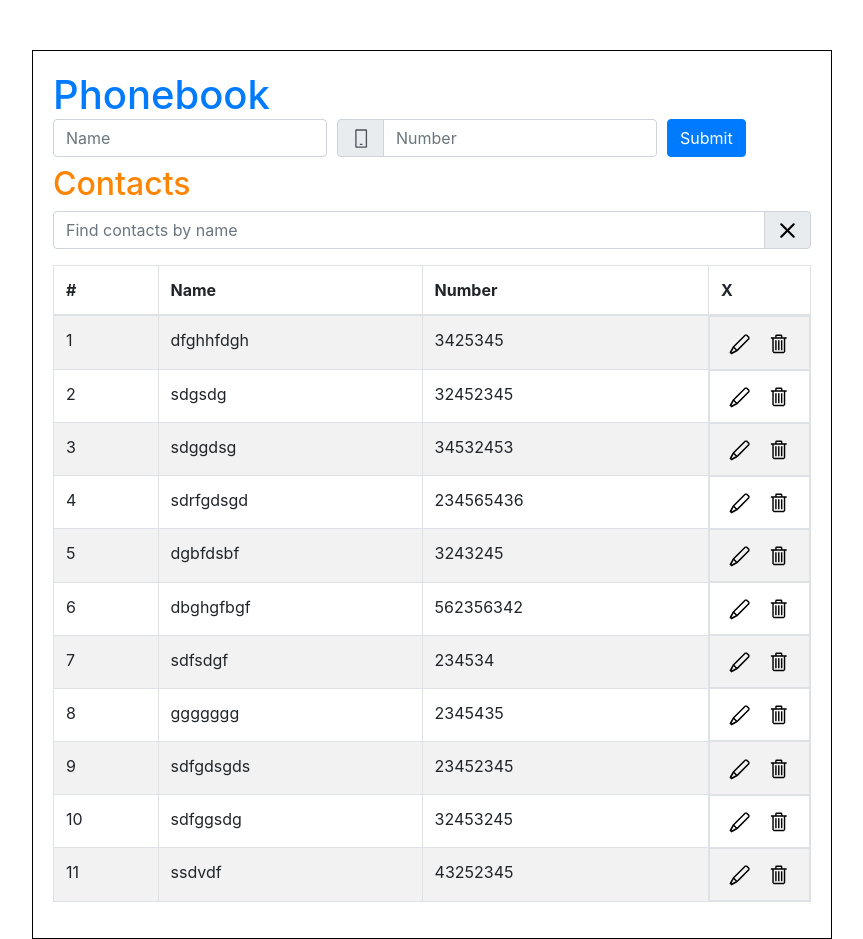
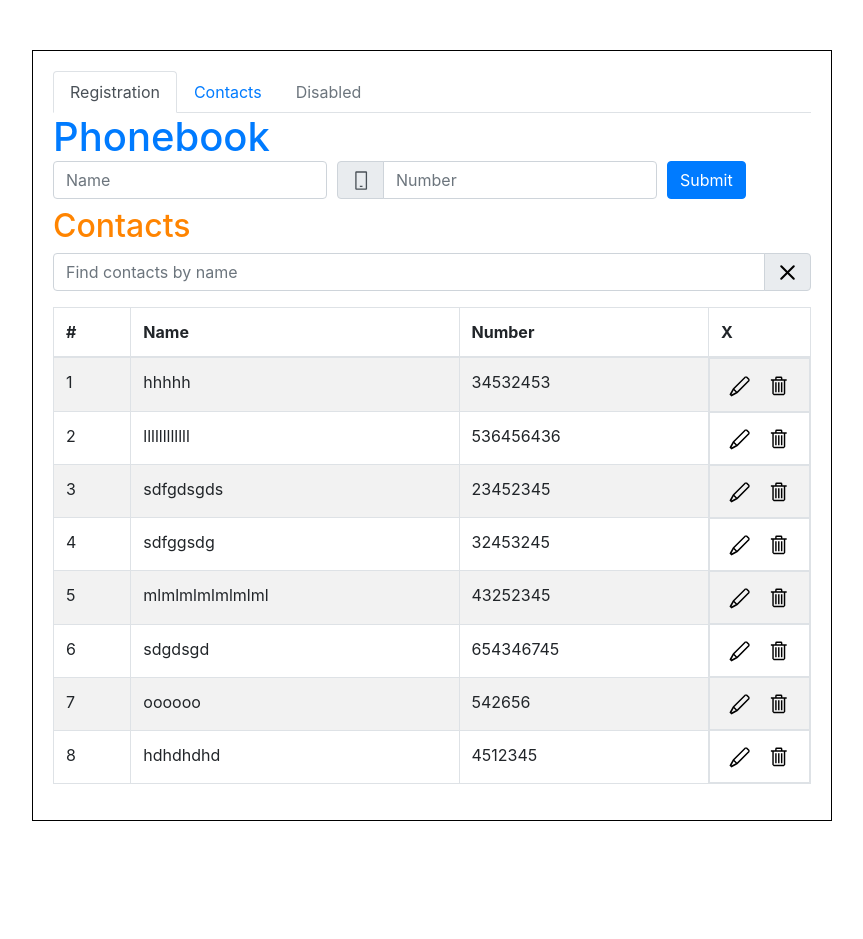
Before and after one commit to alexandr90h/goit-react-hw-08-phonebook, a React (Create React App) app: page /contacts in a window 1280 px wide. Shown: the whole page, without its empty margins (208-1071 px from the left). After the commit the page ends 821 px from the top, so only its background shows below. Built offline with nearby package versions, Linux system fonts and the light colour scheme; data requests are answered from the project's data file.

Commit message:
27.01.2021-3

```diff
--- a/db.json
+++ b/db.json
@@ -1,44 +1,14 @@
 {
   "contacts": [
     {
-      "name": "dfghhfdgh",
-      "number": "3425345",
-      "id": 1
-    },
-    {
-      "name": "sdgsdg",
-      "number": "32452345",
-      "id": 2
-    },
-    {
-      "name": "sdggdsg",
+      "name": "hhhhh",
       "number": "34532453",
       "id": 3
     },
     {
-      "name": "sdrfgdsgd",
-      "number": "234565436",
-      "id": 4
-    },
-    {
-      "name": "dgbfdsbf",
-      "number": "3243245",
-      "id": 5
-    },
-    {
-      "name": "dbghgfbgf",
-      "number": "562356342",
+      "name": "llllllllllll",
+      "number": "536456436",
       "id": 6
-    },
-    {
-      "name": "sdfsdgf",
-      "number": "234534",
-      "id": 7
-    },
-    {
-      "name": "ggggggg",
-      "number": "2345435",
-      "id": 8
     },
     {
       "name": "sdfgdsgds",
@@ -51,9 +21,24 @@
       "id": 10
     },
     {
-      "name": "ssdvdf",
+      "name": "mlmlmlmlmlmlml",
       "number": "43252345",
       "id": 11
+    },
+    {
+      "name": "sdgdsgd",
+      "number": "654346745",
+      "id": 12
+    },
+    {
+      "name": "oooooo",
+      "number": "542656",
+      "id": 13
+    },
+    {
+      "name": "hdhdhdhd",
+      "number": "4512345",
+      "id": 14
     }
   ]
 }
--- a/package.json
+++ b/package.json
@@ -20,6 +20,7 @@
     "react-icons": "^4.1.0",
     "react-query": "^3.5.16",
     "react-redux": "^7.2.2",
+    "react-router-dom": "^5.2.0",
     "react-scripts": "4.0.1",
     "redux": "^4.0.5",
     "web-vitals": "^0.2.4",
--- a/src/App.js
+++ b/src/App.js
@@ -1,34 +1,23 @@
 import styles from './app.module.scss';
-import InputMainForm from './InputMainForm/InputMainForm';
-import ContactsList from './ContactsList/ContactsList.jsx';
-import InputFind from './InputFind/InputFind';
-import FilterContactsList from './InputFind/FilterContactsList.jsx';
-import { useSelector } from 'react-redux';
-import { getFilterName, getModalVisible } from "./redux/selectors";
-import ModalEdit from './ModalEdit/ModalEdit';
+import { Switch, Route } from 'react-router-dom';
 import 'bootstrap/dist/css/bootstrap.min.css';
+import Navigation from './Navigation/Navigation';
+import Registration from './views/Registration';
+import Contacts from './views/Contacts';
 
 export default function App() {
-  const filterName = useSelector(getFilterName);
-  const modalVisible = useSelector(getModalVisible);
+  return (
+    <div className={styles.mainContainer}>
+      <Navigation />
+      <Switch>
+        <Route path="/register" exact>
+          <Registration />
+        </Route>
 
-    return (
-      <div className={styles.mainContainer}>
-        <h1>Phonebook</h1>
-        <div>
-          <InputMainForm />
-        </div>
-        <div>
-          <h2>Contacts</h2>
-                  <InputFind />
-          {filterName === ''
-            ?
-            <ContactsList/>
-            :
-            <FilterContactsList/>
-          }
-        </div>
-        {modalVisible && <ModalEdit/>}
+        <Route path="/contacts" exact>
+          <Contacts />
+        </Route>
+      </Switch>
     </div>
-    )
-};
+  );
+}
--- a/src/ModalEdit/ModalEdit.jsx
+++ b/src/ModalEdit/ModalEdit.jsx
@@ -1,50 +1,49 @@
 import { useState } from 'react';
-// import { useForm } from 'react-hook-form';
-// import * as yup from 'yup';
-// import { yupResolver } from '@hookform/resolvers/yup';
-// import styles from './modalEdit.module.scss';
+import styles from './modalEdit.module.scss';
 import Button from 'react-bootstrap/Button';
 import Modal from 'react-bootstrap/Modal';
-
+import Form from 'react-bootstrap/Form';
+import Col from 'react-bootstrap/Col';
+import InputGroup from 'react-bootstrap/InputGroup';
+import FormControl from 'react-bootstrap/FormControl';
+import { VscDeviceMobile } from 'react-icons/vsc';
+import { getModalVisible } from '../redux/selectors';
 import { useSelector } from 'react-redux';
-import { useDispatch } from "react-redux";
+import { useDispatch } from 'react-redux';
 import contactsAction from '../redux/action';
-import * as operation from "../redux/operation";
+import * as operation from '../redux/operation';
 
 export default function ModalEdit() {
-    // const schema = yup.object().shape({
-    //     name: yup.string().required(),
-    //     number:yup.number().required(),
-    //         })
-    const [show, setShow] = useState(false);
-
-  const handleClose = () => setShow(false);
-    const handleShow = () => setShow(true);
-
   const dispatch = useDispatch();
-    // const { register, handleSubmit, errors } = useForm({ resolver: yupResolver(schema) });
   const itemById = useSelector(state => state.itemById);
+  console.log(itemById);
   const [name, setName] = useState(itemById.name);
   const [number, setNumber] = useState(itemById.number);
 
   const hendleInputChanga = e => {
+    console.log(e.target.value);
     switch (e.target.name) {
-            case 'name': setName(e.target.value)
+      case 'name':
+        setName(e.target.value);
         break;
-            case 'number': setNumber(e.target.value)
+      case 'number':
+        setNumber(e.target.value);
         break;
       default:
         break;
     }
-    }
-    const hendleOnSubmite=()=> {
+  };
+  const handleClose = () => dispatch(contactsAction.modalVisible(false));
+
+  const hendleOnSubmit = e => {
+    e.preventDefault();
     dispatch(operation.saveContacts(itemById.id, name, number));
-        dispatch(contactsAction.modalVisible(false));
-    }
+    handleClose();
+  };
 
   return (
     <Modal
-        show={show}
+      show={useSelector(getModalVisible)}
       onHide={handleClose}
       backdrop="static"
       keyboard={false}
@@ -52,18 +51,54 @@ export default function ModalEdit() {
       <Modal.Header closeButton>
         <Modal.Title>Modal title</Modal.Title>
       </Modal.Header>
-        <form onSubmit={hendleOnSubmite}>
+      <form onSubmit={hendleOnSubmit}>
         <Modal.Body>
-          I will not close if you click outside me. Don't even try to press
-          escape key.
+          <Form.Row className="align-items-center">
+            <Col xs="auto">
+              <Form.Label htmlFor="inlineFormInput" srOnly>
+                Name
+              </Form.Label>
+              <Form.Control
+                className="mb-2"
+                id="inlineFormInput"
+                placeholder="Name"
+                autoComplete="off"
+                onChange={hendleInputChanga}
+                name="name"
+                value={name}
+              />
+            </Col>
+            <Col xs="auto">
+              <Form.Label htmlFor="inlineFormInputGroup" srOnly>
+                Username
+              </Form.Label>
+              <InputGroup className="mb-2">
+                <InputGroup.Prepend>
+                  <InputGroup.Text>
+                    <VscDeviceMobile className={styles.MobileIcon} />
+                  </InputGroup.Text>
+                </InputGroup.Prepend>
+                <FormControl
+                  id="inlineFormInputGroup"
+                  placeholder="Number"
+                  autoComplete="off"
+                  onChange={hendleInputChanga}
+                  name="number"
+                  value={number}
+                />
+              </InputGroup>
+            </Col>
+          </Form.Row>
         </Modal.Body>
         <Modal.Footer>
           <Button variant="secondary" onClick={handleClose}>
             Close
           </Button>
-                <Button variant="primary" >Save</Button>
+          <Button variant="primary" type="submit">
+            Save
+          </Button>
         </Modal.Footer>
       </form>
     </Modal>
-    )
-};
+  );
+}
--- a/src/ModalEdit/modalEdit.module.scss
+++ b/src/ModalEdit/modalEdit.module.scss
@@ -63,3 +63,7 @@
     }
   }
 }
+.MobileIcon {
+  width: 21px;
+  height: 21px;
+}
--- /dev/null
+++ b/src/Navigation/Navigation.jsx
@@ -0,0 +1,21 @@
+import Nav from 'react-bootstrap/Nav';
+
+export default function Navigation() {
+  return (
+    <Nav variant="tabs" defaultActiveKey="/register">
+      <Nav.Item>
+        <Nav.Link href="/register">Registration</Nav.Link>
+      </Nav.Item>
+      <Nav.Item>
+        <Nav.Link eventKey="/contacts" href="/contacts">
+          Contacts
+        </Nav.Link>
+      </Nav.Item>
+      <Nav.Item>
+        <Nav.Link eventKey="disabled" disabled>
+          Disabled
+        </Nav.Link>
+      </Nav.Item>
+    </Nav>
+  );
+}
--- a/src/index.js
+++ b/src/index.js
@@ -1,5 +1,6 @@
 import React from 'react';
 import ReactDOM from 'react-dom';
+import { BrowserRouter } from "react-router-dom";
 import './index.css';
 import App from './App';
 import { Provider } from 'react-redux';
@@ -7,7 +8,9 @@ import store from './redux/store';
 
 ReactDOM.render(
   <Provider store={store}>
-<App />
+    <BrowserRouter>
+      <App />
+    </BrowserRouter>
   </Provider>,
   document.getElementById('root')
 );
--- /dev/null
+++ b/src/views/Contacts.js
@@ -0,0 +1,27 @@
+import InputMainForm from '../InputMainForm/InputMainForm';
+import ContactsList from '../ContactsList/ContactsList.jsx';
+import InputFind from '../InputFind/InputFind';
+import FilterContactsList from '../InputFind/FilterContactsList.jsx';
+import { useSelector } from 'react-redux';
+import { getFilterName, getModalVisible } from '../redux/selectors';
+import ModalEdit from '../ModalEdit/ModalEdit';
+
+export default function Contacts() {
+  const filterName = useSelector(getFilterName);
+  const modalVisible = useSelector(getModalVisible);
+
+  return (
+    <>
+      <h1>Phonebook</h1>
+      <div>
+        <InputMainForm />
+      </div>
+      <div>
+        <h2>Contacts</h2>
+        <InputFind />
+        {filterName === '' ? <ContactsList /> : <FilterContactsList />}
+      </div>
+      {modalVisible && <ModalEdit />}
+    </>
+  );
+}
--- /dev/null
+++ b/src/views/Registration.js
@@ -0,0 +1,27 @@
+import Form from 'react-bootstrap/Form';
+import Button from 'react-bootstrap/Button';
+
+export default function Registration() {
+  return (
+    <Form>
+      <Form.Group controlId="formBasicName">
+        <Form.Label>User name</Form.Label>
+        <Form.Control type="text" placeholder="Enter name" />
+      </Form.Group>
+
+      <Form.Group controlId="formBasicEmail">
+        <Form.Label>Email address</Form.Label>
+        <Form.Control type="email" placeholder="Enter email" />
+      </Form.Group>
+
+      <Form.Group controlId="formBasicPassword">
+        <Form.Label>Password</Form.Label>
+        <Form.Control type="password" placeholder="Password" />
+      </Form.Group>
+
+      <Button variant="primary" type="submit">
+        Submit
+      </Button>
+    </Form>
+  );
+}
```
Also changed, not shown: src/ContactsList/ContactsList.jsx (+8 -8 lines), src/InputMainForm/InputMainForm.jsx (+22 -16 lines), 2 other files (tests, documents, lock files or other folders). Lines whose indentation alone changed are shown as unchanged.
